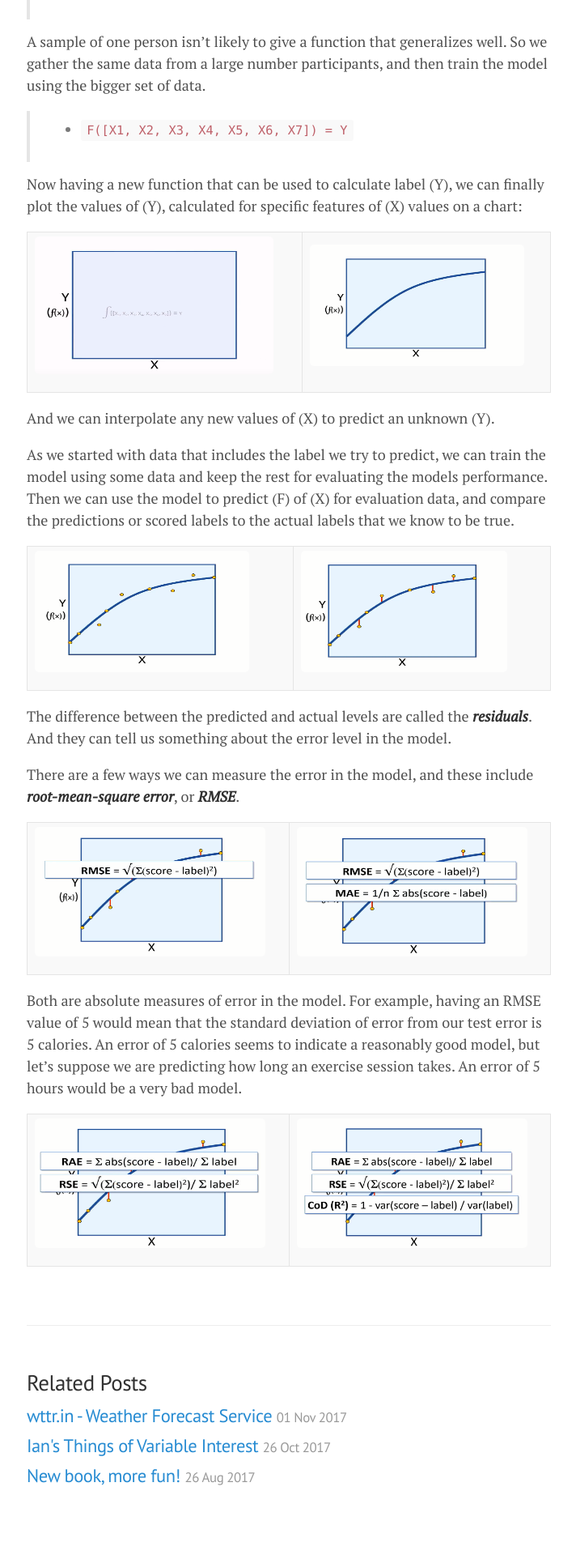
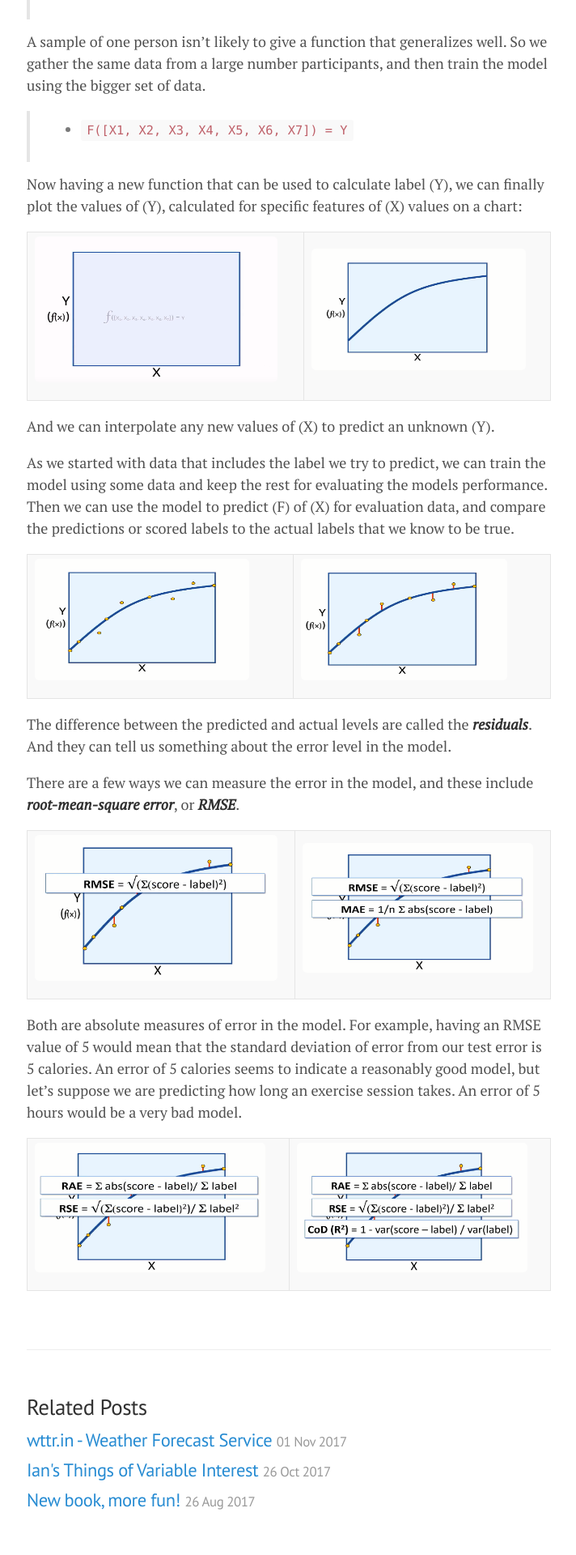
Before and after one commit to lgeurts/lgeurts.github.io, a Jekyll site: the page built from _posts/2018-06-29-artificial-intelligence-basics.md, in a window 1280 px wide. Shown: the part 2925-4845 px from the top of the page at 81% size, without its empty margins (283-995 px from the left). Built offline with Jekyll 4.4.1, drawn with Linux system fonts in a browser that asks for light colours; nearby versions of some CDN libraries; before the commit the page ends 4815 px from its top, so only the background shows below that.

Commit message:
Update 2018-06-29-artificial-intelligence-basics.md

```diff
--- a/_posts/2018-06-29-artificial-intelligence-basics.md
+++ b/_posts/2018-06-29-artificial-intelligence-basics.md
@@ -87,7 +87,7 @@ A sample of one person isn't likely to give a function that generalizes well. So
 Now having a new function that can be used to calculate label (Y), we can finally plot the values of (Y), calculated for specific features of (X) values on a chart:
 
 :-----------------:|:-----------------:
-<img src="/assets/artificial-intelligence/plotted-chart-1.png" align="left" width="295" height="170" alt=""> | <img src="/assets/artificial-intelligence/plotted-chart-2.png" align="left" width="265" height="150" alt="">
+<img src="/assets/artificial-intelligence/plotted-chart-1.png" align="left" width="300" height="180" alt=""> | <img src="/assets/artificial-intelligence/plotted-chart-2.png" align="left" width="265" height="150" alt="">
 
 And we can interpolate any new values of (X) to predict an unknown (Y).
 
@@ -101,7 +101,7 @@ The difference between the predicted and actual levels are called the ***residua
 There are a few ways we can measure the error in the model, and these include ***root-mean-square error***, or ***RMSE***.
 
 :-----------------:|:-----------------:
-<img src="/assets/artificial-intelligence/plotted-chart-5.png" align="left" width="285" height="160" alt=""> | <img src="/assets/artificial-intelligence/plotted-chart-6.png" align="left" width="285" height="160" alt="">
+<img src="/assets/artificial-intelligence/plotted-chart-5.png" align="left" width="300" height="180" alt=""> | <img src="/assets/artificial-intelligence/plotted-chart-6.png" align="left" width="285" height="160" alt="">
 
 Both are absolute measures of error in the model. For example, having an RMSE value of 5 would mean that the standard deviation of error from our test error is 5 calories. An error of 5 calories seems to indicate a reasonably good model, but let's suppose we are predicting how long an exercise session takes. An error of 5 hours would be a very bad model.
 
```
